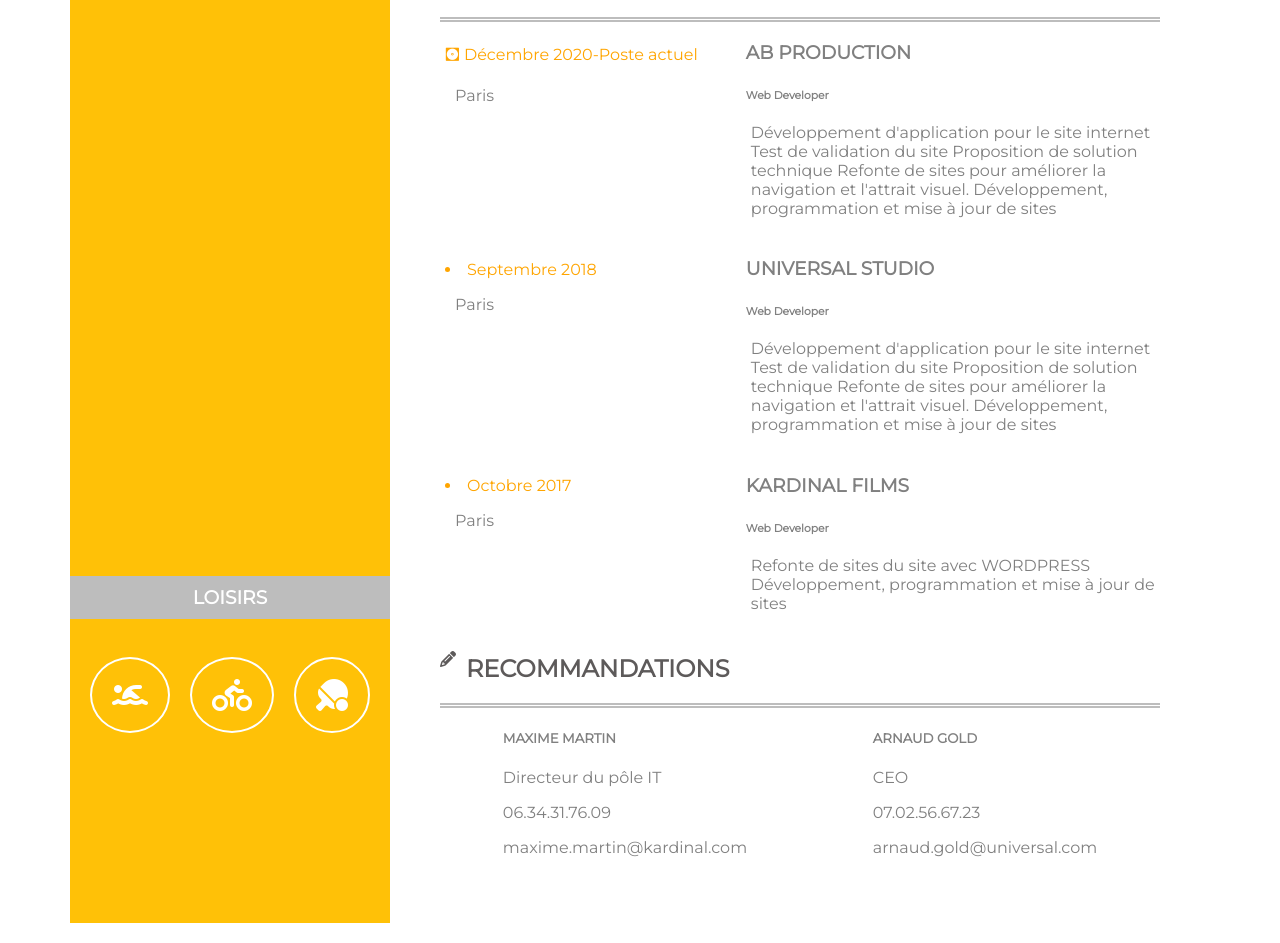
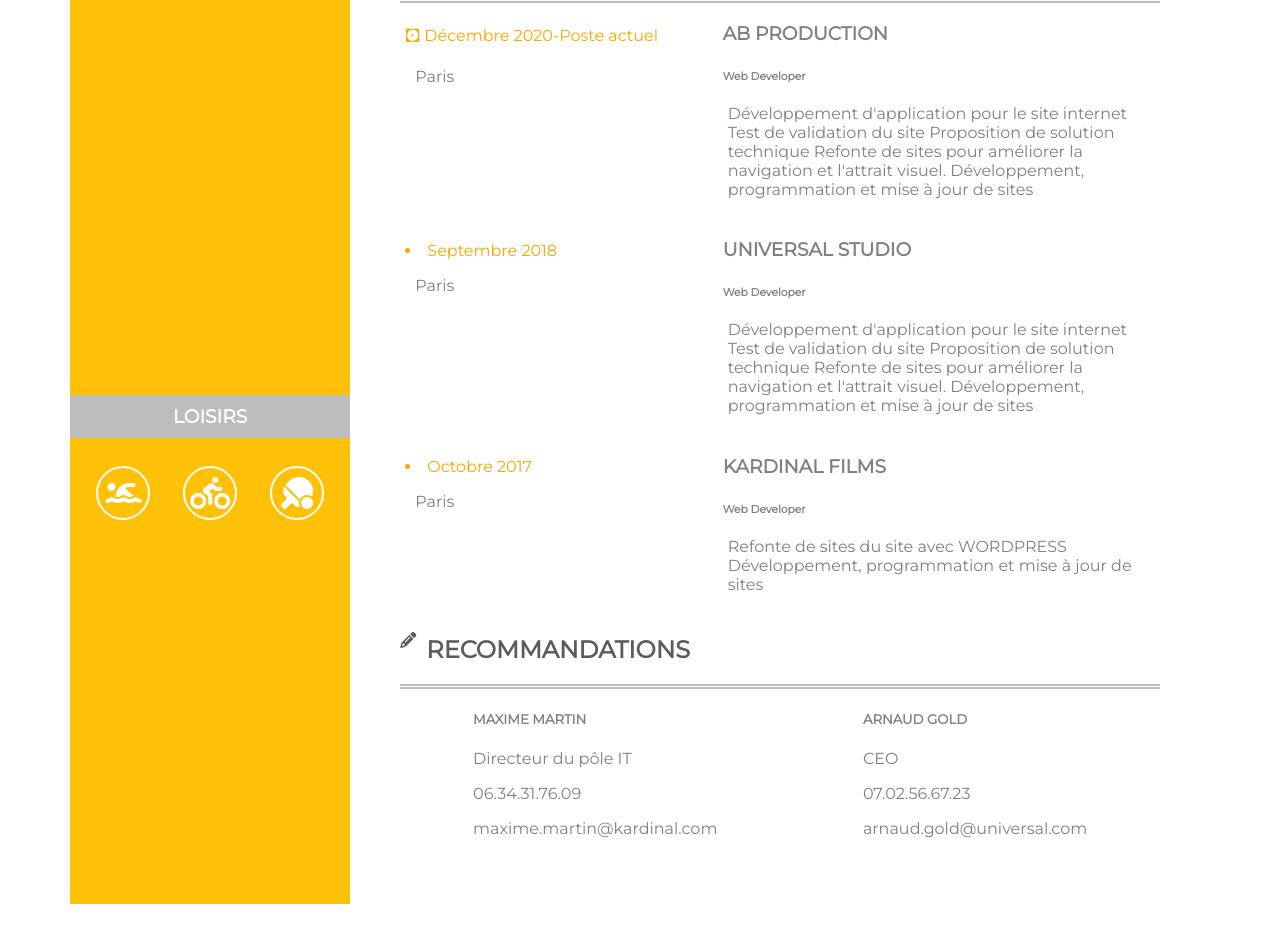
Before and after one commit to ANA1512/p2-cv, a plain HTML site: page index.html in a window 1280 px wide. Shown: the part 768-1711 px from the top of the page. Drawn offline with Linux system fonts and the light colour scheme.

Commit message:
icone-modif

```diff
--- a/style.css
+++ b/style.css
@@ -122,23 +122,25 @@
 	color:white;
 	background:#BDBDBD;
 }
-
+/*
 .logo{
 	color: black;
 }
+*/
 
 /*Décoration-positionnement*/
 .banner{
 	padding:10px;
 	text-align: center;
 }
-
+/*
 .logo{
 	display:flex;
 	justify-content: center;
 	font-weight: bold;
 	border-bottom: thick double #BDBDBD;
 }
+*/
 
 .ruban{
 	margin-left:10px;
@@ -207,15 +209,15 @@
 	padding:10px;
 }
 
- .loisirs>div{
- 	padding:10px;
+.icone{
 
- }
-
-.fa-swimmer, .fa-biking, .fa-table-tennis{
-		border: 2px solid white;
+		display:flex;
+		justify-content: center;
+		align-items: center;
+		width: 50px;
+		height:50px;
+		border:2px solid white;
 		border-radius: 100%;
-		padding:20px;
 	}
 
 
@@ -400,7 +402,7 @@
 	/* la partie "loisirs" reste en bas de page*/
 
 	.partie-5{
-		padding-bottom: 650px;
+		padding-bottom: 450px;
 	}
 
 	.partie-5>p {
@@ -408,14 +410,17 @@
 
 	}
 
-	/* 3 logos de la partie "loisirs*/
 
-	.fa-swimmer, .fa-biking, .fa-table-tennis{
-		border: 2px solid white;
+	.icone{
+
+		display:flex;
+		justify-content: center;
+		align-items: center;
+		width: 50px;
+		height:50px;
+		border:2px solid white;
 		border-radius: 100%;
-		padding:20px;
 	}
-
 
 
 }
@@ -438,10 +443,15 @@
 	}
 
 
-	.fa-swimmer, .fa-biking, .fa-table-tennis{
-		border: 2px solid white;
+	.icone{
+
+		display:flex;
+		justify-content: center;
+		align-items: center;
+		width: 50px;
+		height:50px;
+		border:2px solid white;
 		border-radius: 100%;
-		padding:20px;
 	}
 
 	.justify{
```
